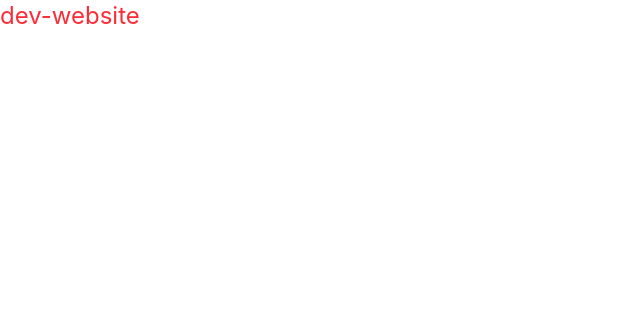
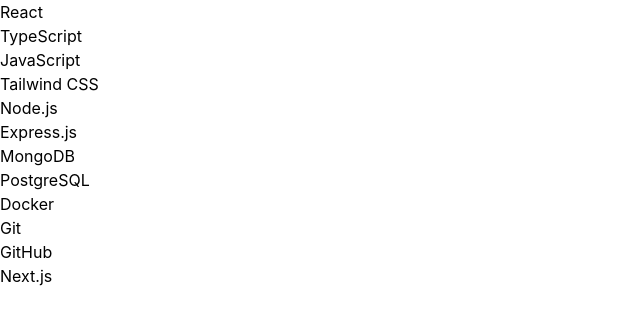
Before and after one commit to alfojan/Assignment-5, a React (Vite) app: page / in a window 1280 px wide. Shown: the top 324 px of the page, without its empty margins (0-640 px from the left). Built offline with nearby package versions, Linux system fonts and the light colour scheme.

Commit message:
Fetch technology data from JSON

```diff
--- a/public/data.json
+++ b/public/data.json
@@ -0,0 +1,122 @@
+[
+  {
+    "id": "react",
+    "name": "React",
+    "category": "Frontend",
+    "description": "A component-based JavaScript library for building modern and interactive user interfaces.",
+    "icon": "https://icon.icepanel.io/Technology/svg/React.svg",
+    "rating": 4.9,
+    "difficulty": "Beginner-Friendly",
+    "badge": "Popular"
+  },
+  {
+    "id": "typescript",
+    "name": "TypeScript",
+    "category": "Language",
+    "description": "A strongly typed programming language that builds on JavaScript for safer and scalable applications.",
+    "icon": "https://icon.icepanel.io/Technology/svg/TypeScript.svg",
+    "rating": 4.8,
+    "difficulty": "Intermediate",
+    "badge": "Essential"
+  },
+  {
+    "id": "javascript",
+    "name": "JavaScript",
+    "category": "Language",
+    "description": "A versatile programming language used to create dynamic and interactive web applications.",
+    "icon": "https://icon.icepanel.io/Technology/svg/JavaScript.svg",
+    "rating": 4.9,
+    "difficulty": "Intermediate",
+    "badge": "Essential"
+  },
+  {
+    "id": "tailwind",
+    "name": "Tailwind CSS",
+    "category": "Styling",
+    "description": "A utility-first CSS framework for creating responsive and modern interfaces quickly.",
+    "icon": "https://icon.icepanel.io/Technology/svg/Tailwind-CSS.svg",
+    "rating": 4.8,
+    "difficulty": "Beginner-Friendly",
+    "badge": "Popular"
+  },
+  {
+    "id": "nodejs",
+    "name": "Node.js",
+    "category": "Backend",
+    "description": "A JavaScript runtime that allows developers to build fast and scalable server-side applications.",
+    "icon": "https://icon.icepanel.io/Technology/svg/Node.js.svg",
+    "rating": 4.8,
+    "difficulty": "Intermediate",
+    "badge": "Fast"
+  },
+  {
+    "id": "express",
+    "name": "Express.js",
+    "category": "Backend",
+    "description": "A lightweight Node.js framework for building web servers and RESTful APIs efficiently.",
+    "icon": "https://icon.icepanel.io/Technology/svg/Express.svg",
+    "rating": 4.7,
+    "difficulty": "Intermediate",
+    "badge": "Fast"
+  },
+  {
+    "id": "mongodb",
+    "name": "MongoDB",
+    "category": "Database",
+    "description": "A flexible NoSQL database designed for storing and managing application data at scale.",
+    "icon": "https://icon.icepanel.io/Technology/svg/MongoDB.svg",
+    "rating": 4.7,
+    "difficulty": "Intermediate",
+    "badge": "Popular"
+  },
+  {
+    "id": "postgresql",
+    "name": "PostgreSQL",
+    "category": "Database",
+    "description": "A powerful open-source relational database known for reliability and advanced data features.",
+    "icon": "https://icon.icepanel.io/Technology/svg/PostgresSQL.svg",
+    "rating": 4.9,
+    "difficulty": "Intermediate",
+    "badge": "Top SQL"
+  },
+  {
+    "id": "docker",
+    "name": "Docker",
+    "category": "DevOps",
+    "description": "A platform for packaging applications and their dependencies into portable containers.",
+    "icon": "https://icon.icepanel.io/Technology/svg/Docker.svg",
+    "rating": 4.8,
+    "difficulty": "Advanced",
+    "badge": "Containers"
+  },
+  {
+    "id": "git",
+    "name": "Git",
+    "category": "Tools",
+    "description": "A distributed version control system for tracking code changes and collaborating with developers.",
+    "icon": "https://icon.icepanel.io/Technology/svg/Git.svg",
+    "rating": 4.9,
+    "difficulty": "Beginner-Friendly",
+    "badge": "Essential"
+  },
+  {
+    "id": "github",
+    "name": "GitHub",
+    "category": "Tools",
+    "description": "A development platform for hosting repositories, collaborating on code, and managing projects.",
+    "icon": "https://icon.icepanel.io/Technology/svg/GitHub.svg",
+    "rating": 4.8,
+    "difficulty": "Beginner-Friendly",
+    "badge": "Popular"
+  },
+  {
+    "id": "nextjs",
+    "name": "Next.js",
+    "category": "Frontend",
+    "description": "A React framework for building fast web applications with routing, rendering, and optimization features.",
+    "icon": "https://icon.icepanel.io/Technology/svg/Next.js.svg",
+    "rating": 4.8,
+    "difficulty": "Advanced",
+    "badge": "Powerful"
+  }
+]
--- a/src/App.tsx
+++ b/src/App.tsx
@@ -1,8 +1,48 @@
+import { useEffect } from "react";
+import { useState } from "react";
+import type { Technology } from "./types";
+
 function App() {
+  const [technologies, setTechnologies] = useState<Technology[]>([]);
+  const [loading, setLoading] = useState<boolean>(true);
+  const [error, setError] = useState<string | null>(null);
+
+  useEffect(() => {
+    const loadData = async () => {
+      try {
+        const response = await fetch("/data.json");
+
+        if (!response.ok) {
+          throw new Error("Failed to fetch technology data");
+        }
+
+        const data: Technology[] = await response.json();
+
+        setTechnologies(data);
+      } catch (error) {
+        setError("Failed to load technology data");
+        console.error(error);
+      } finally {
+        setLoading(false);
+      }
+    };
+
+    loadData();
+  }, []);
   return (
-    <>
-      <h2 className="text-red-500 text-2xl">dev-website</h2>
-    </>
+    <div>
+      {loading && <p>Loading...</p>}
+
+      {error && <p>{error}</p>}
+
+      {!loading && !error && (
+        <div>
+          {technologies.map((tech) => (
+            <p key={tech.id}>{tech.name}</p>
+          ))}
+        </div>
+      )}
+    </div>
   );
 }
 
```
